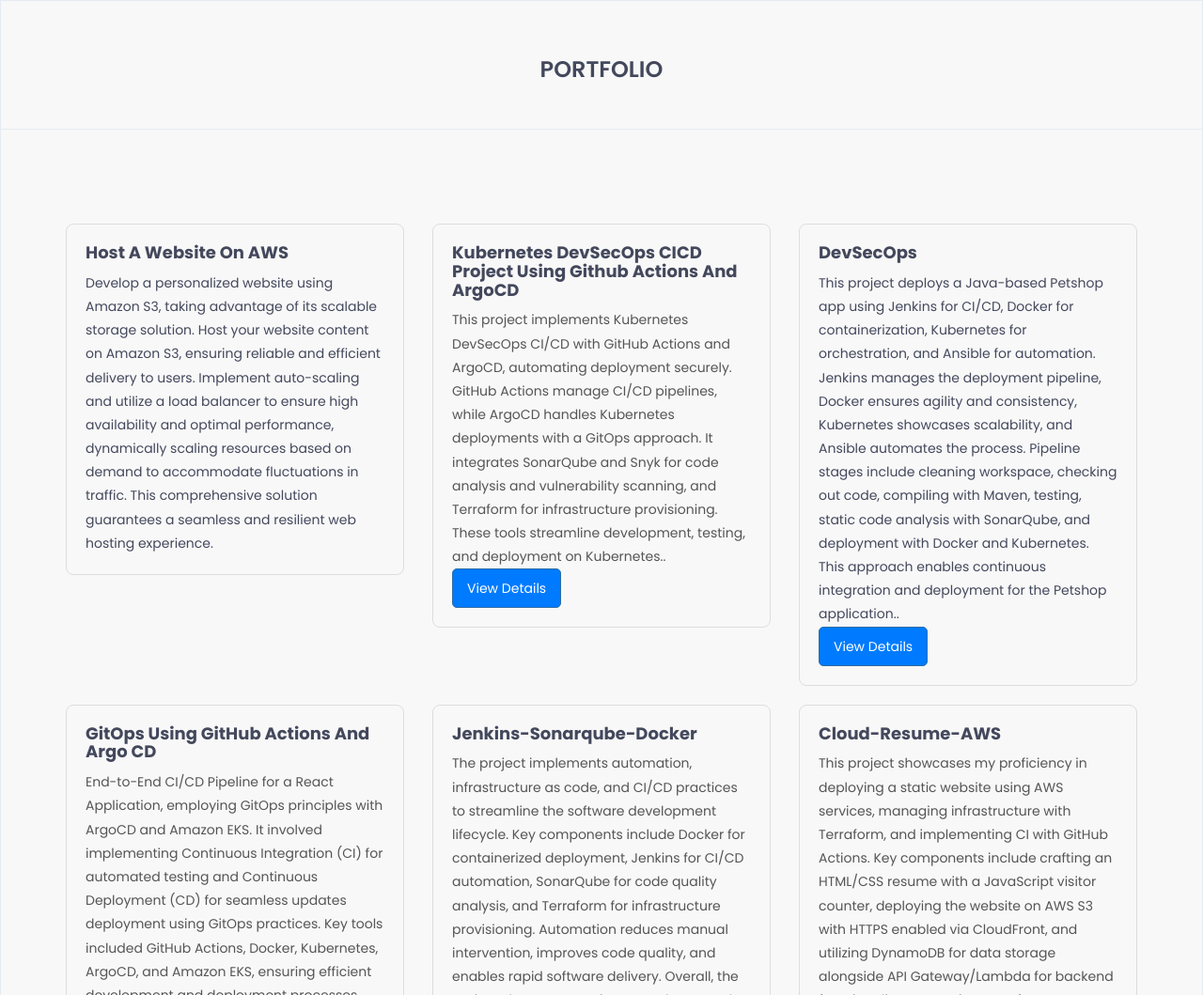
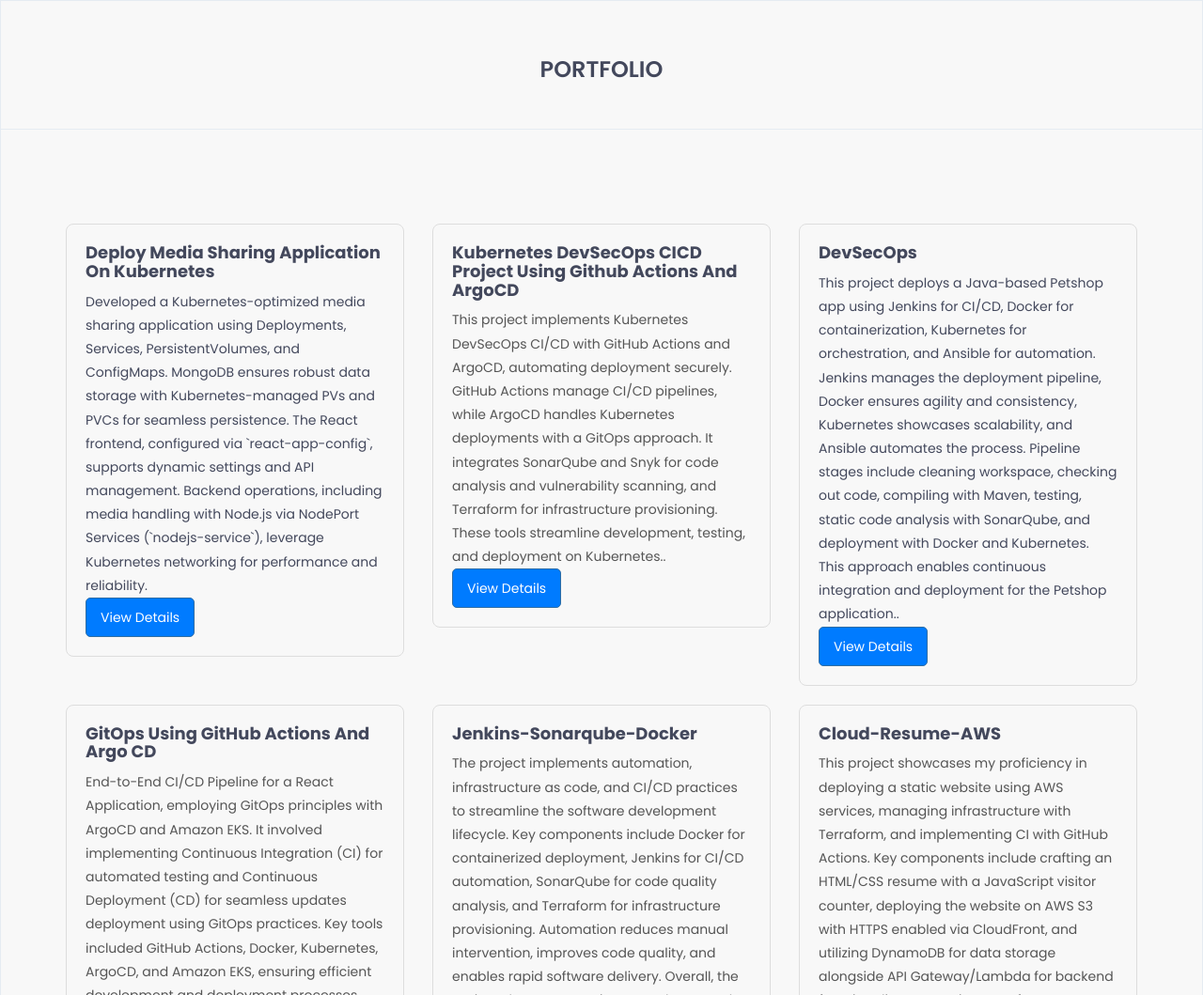
Before and after one commit to Megaax/portfolio, a plain HTML site: page index.html in a window 1280 px wide. Shown: the part 5045-6104 px from the top of the page at 94% size. Drawn offline with nearby package versions, Linux system fonts and the light colour scheme.

Commit message:
Added k8s project

```diff
--- a/index.html
+++ b/index.html
@@ -571,15 +571,18 @@
 							<div class="item">
 								<div class="card">
 									<div class="card-body">
-										<h5 class="card-title">Host a website on AWS</h5>
-										<p>Develop a personalized website using Amazon S3, taking advantage of its
-											scalable storage solution. Host your website content on Amazon S3, ensuring
-											reliable and efficient delivery to users. Implement auto-scaling and utilize
-											a load balancer to ensure high availability and optimal performance,
-											dynamically scaling resources based on demand to accommodate fluctuations in
-											traffic. This comprehensive solution guarantees a seamless and resilient web
-											hosting experience.</p>
+										<h5 class="card-title">Deploy Media Sharing Application on Kubernetes</h5>
+										<p>Developed a Kubernetes-optimized media sharing application using Deployments,
+											Services, PersistentVolumes, and ConfigMaps. MongoDB ensures robust data
+											storage with Kubernetes-managed PVs and PVCs for seamless persistence. The
+											React frontend, configured via `react-app-config`, supports dynamic settings
+											and API management. Backend operations, including media handling with
+											Node.js via NodePort Services (`nodejs-service`), leverage Kubernetes
+											networking for performance and reliability.</p>
+										<a href="https://github.com/Megaax/MediaApp-Cluster"
+											class="btn btn-primary">View Details</a>
 									</div>
+
 								</div>
 							</div>
 							<!--  -->
```
